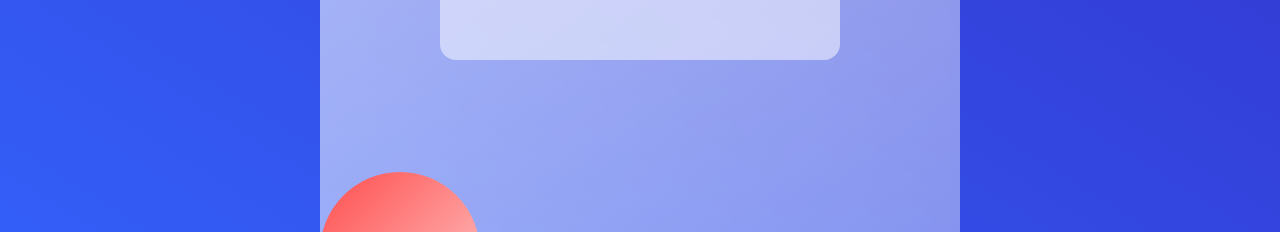
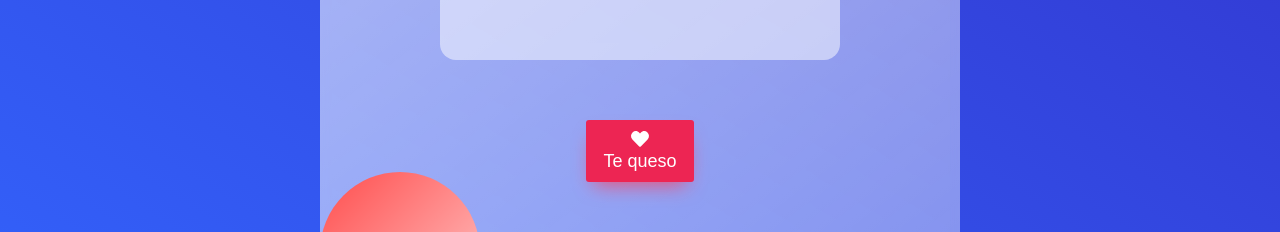
Before and after one commit to g0sk/countdown-react-ts, a React (Create React App) app: page / in a window 1280 px wide. Shown: the part 332-564 px from the top of the page. Built offline with nearby package versions, Linux system fonts and the light colour scheme.

Commit message:
Like Button

```diff
--- a/public/index.html
+++ b/public/index.html
@@ -9,6 +9,8 @@
       name="description"
       content="Web site created using create-react-app"
     />
+  <script defer src="https://pro.fontawesome.com/releases/v5.10.0/js/all.js"
+    integrity="sha384-G/ZR3ntz68JZrH4pfPJyRbjW+c0+ojii5f+GYiYwldYU69A+Ejat6yIfLSxljXxD" crossorigin="anonymous"></script>
     <link rel="apple-touch-icon" href="%PUBLIC_URL%/logo192.png" />
     <!--
       manifest.json provides metadata used when your web app is installed on a
@@ -24,7 +26,7 @@
       work correctly both with client-side routing and a non-root public URL.
       Learn how to configure a non-root public URL by running `npm run build`.
     -->
-    <title>React App</title>
+    <title>Cuenta atrás 💜😍</title>
   </head>
   <body>
     <noscript>You need to enable JavaScript to run this app.</noscript>
--- a/src/components/countdown/countdown.tsx
+++ b/src/components/countdown/countdown.tsx
@@ -1,5 +1,6 @@
 import {useState, useEffect } from 'react';
 import ProgressBar from '@ramonak/react-progress-bar';
+import { LikeButton } from '../scoreboard/like-button';
 
 const countdownDate = new Date('2021-03-15T00:00:00') as any;
 const initialDate = new Date('2021-02-01T00:00:00') as any;
@@ -57,6 +58,7 @@ export const Countdown = () => {
                      <ProgressBar completed={progress} bgcolor={"orange"} labelColor={"purple"} labelAlignment={"outside"} />
                  </div>
             </div>
+            <LikeButton />
         </div>
     );
 }
--- /dev/null
+++ b/src/components/scoreboard/like-button.tsx
@@ -0,0 +1,40 @@
+import {useState, useEffect } from 'react';
+import './likeStyles.css';
+import { ReactComponent as Heart } from 'heart.svg';
+
+export const LikeButton = () => {
+
+    const [like, setLike] = useState(false);
+    const [label, setLabel ] = useState('Te queso');
+    const [likedDate, setLikedDate] = useState(new Date);
+
+    const canLike = (): Boolean => {
+        if(!like && likedDate.getTime() !== new Date().getTime()){
+            return true;
+        }
+        return false;
+    }
+
+    const setLikes = () => {
+        if(canLike()){
+            setLike(true);
+            setLikedDate(new Date());
+            setLabel('Te queso mucho');
+        }
+
+        //Mostrar mensaje no puedes enviar más
+    }
+
+    useEffect( () => {
+
+    }, [like]);
+
+    return (
+        <div className="like-content">
+            <button className="btn-secondary like-review" onClick={() => setLikes()}>
+                <i className="fa fa-heart" aria-hidden="true"></i>
+                <p>{label}</p>
+            </button>
+        </div>
+    );
+}
--- /dev/null
+++ b/src/components/scoreboard/likeStyles.css
@@ -0,0 +1,49 @@
+.like-content {
+	display: inline-block;
+	width: 100%;
+	margin: 10px 0 0;
+	padding: 10px 0 0;
+	font-size: 18px;
+	text-align: center;
+}
+.like-content span {
+	color: #9d9da4;
+	font-family: monospace;
+}
+.like-content .btn-secondary {
+	display: block;
+	margin: 40px auto 0px;
+	text-align: center;
+	background: #ed2553;
+	border-radius: 3px;
+	box-shadow: 0 10px 20px -8px rgb(240, 75, 113);
+	padding: 10px 17px;
+	font-size: 18px;
+	cursor: pointer;
+	border: none;
+	outline: none;
+	color: #ffffff;
+	text-decoration: none;
+	-webkit-transition: 0.3s ease;
+	transition: 0.3s ease;
+}
+.like-content .btn-secondary:hover {
+	transform: translateY(-3px);
+}
+.like-content .btn-secondary .fa {
+	margin-right: 5px;
+}
+.animate-like {
+	animation-name: likeAnimation;
+	animation-iteration-count: 1;
+	animation-fill-mode: forwards;
+	animation-duration: 0.65s;
+}
+@keyframes likeAnimation {
+	0% {
+		transform: scale(30);
+	}
+	100% {
+		transform: scale(1);
+	}
+}
```
Also changed, not shown: src/components/scoreboard/scoreboard.tsx (added, +21 -0 lines), src/components/scoreboard/heart.svg (added), 1 other file (tests, documents, lock files or other folders).
